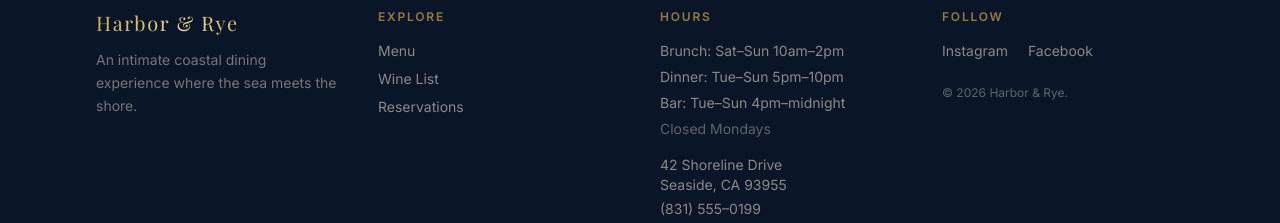
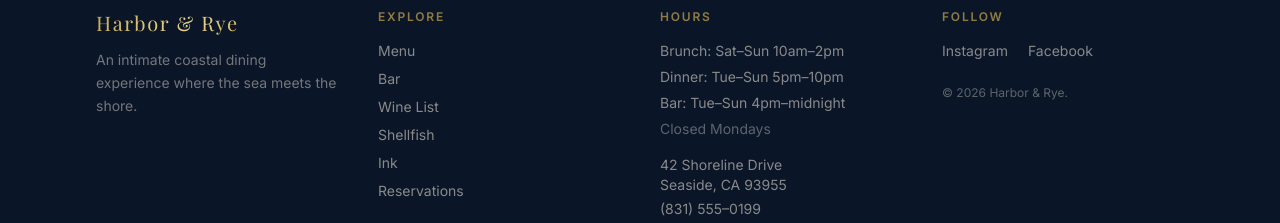
Before and after one commit to anas-khan-antimatter/mkt-harbor-and-rye, a Next.js app in the folder harbor-rye/: page / in a window 1280 px wide. Shown: the part 1996-2219 px from the top of the page. Built offline with nearby package versions, Linux system fonts and the light colour scheme; a web font is replaced by a local one.

Commit message:
antimatter: checkpoint c-1790732952466-4gc6v

```diff
--- a/harbor-rye/src/components/Footer.tsx
+++ b/harbor-rye/src/components/Footer.tsx
@@ -25,8 +25,23 @@ export default function Footer() {
                 </Link>
               </li>
               <li>
+                <Link href="/dinner/bar" className="text-foreground/60 hover:text-foreground transition-colors">
+                  Bar
+                </Link>
+              </li>
+              <li>
                 <Link href="/wine" className="text-foreground/60 hover:text-foreground transition-colors">
                   Wine List
+                </Link>
+              </li>
+              <li>
+                <Link href="/shellfish" className="text-foreground/60 hover:text-foreground transition-colors">
+                  Shellfish
+                </Link>
+              </li>
+              <li>
+                <Link href="/ink" className="text-foreground/60 hover:text-foreground transition-colors">
+                  Ink
                 </Link>
               </li>
               <li>
```
